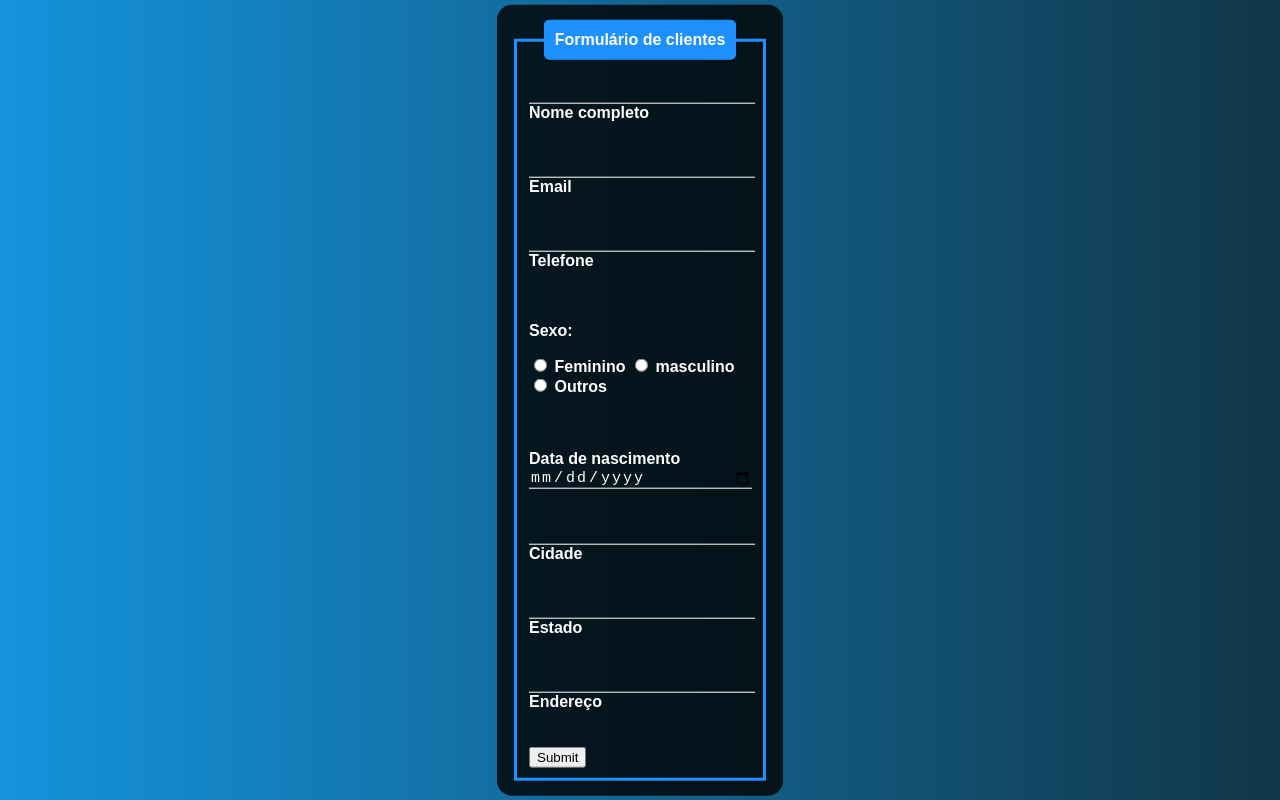
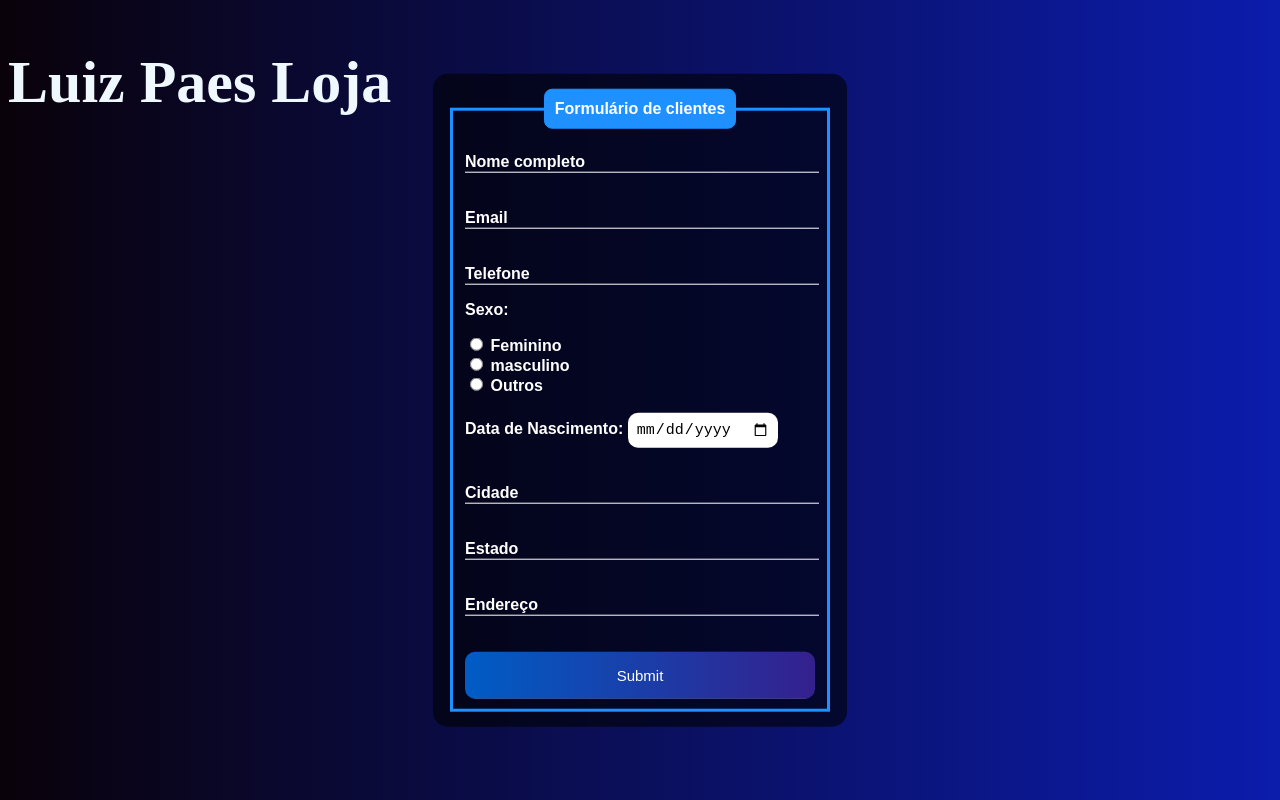
Before and after one commit to LuuizPaes/Formulario, a plain HTML site: page index.html in a window 1280 px wide. Drawn offline with Linux system fonts and the light colour scheme; a web font is replaced by a local one.

Commit message:
finalizacao do formulario

```diff
--- a/index.html
+++ b/index.html
@@ -1,70 +1,75 @@
 <!DOCTYPE html>
-<html lang="en">
+<html lang="pt-BR">
   <head>
     <meta charset="UTF-8" />
-    <meta http-equiv="X-UA-Compatible" content="IE=edge" />
-    <meta name="viewport" content="width=device-width, initial-scale=1.0" />
+    <meta http-equiv="X-UA-Compatible" content="IE=edge">
+    <meta name="viewport" content="width=device-width, initial-scale=1.0">
+    <link rel="apple-touch-icon" sizes="180x180" href="imagens/apple-touch-icon.png">
+<link rel="icon" type="image/png" sizes="32x32" href="imagens/favicon-32x32.png">
+<link rel="icon" type="image/png" sizes="16x16" href="imagens/favicon-16x16.png">
+<link rel="manifest" href="/site.webmanifest">
     <link rel="stylesheet" href="style.css">
+
     <title>formulário</title>
+
   </head>
   <body>
+<h1>Luiz Paes Loja</h1>
     <div class="box">
       <form action="">
         <fieldset>
-          <legend> <b>Formulário de clientes</b></legend><b>
+          <legend><b>Formulário de clientes</b></legend><b>
             <br>
             <div class="inputBox">
               <input type="text" name="nome" id="nome" class="inputUser" required>
-              <label for="Nome">Nome completo</label>
+              <label for="Nome" class="labelInput">Nome completo</label>
               </div>
               <br><br>
               <div class="inputBox">
                 <input type="e-mail" name="email" id="email" class="inputUser" required>
-                <label for="email">Email</label>
+                <label for="email" class="labelInput">Email</label>
                 </div>
                 <br><br>
                 <div class="inputBox">
                   <input type="tel" name="telefone" id="telefone" class="inputUser" required>
-                  <label for="telefone">Telefone</label>
+                  <label for="telefone"class="labelInput">Telefone</label>
                   </div>
-                  <br><br>
                   <p>Sexo:</p>
                   <input type="radio" id="feminino" name="genero" value="feminino" required>
                   <label for="feminino">Feminino</label>
+                  <br>
                   <input type="radio" id="masculino" name="genero" value="masculino" required>
                   <label for="masculino">masculino</label>
+                  <br>
                   <input type="radio" id="outros" name="genero" value="outros" required>
                   <label for="outros">Outros</label>
-                  <br><br><br><br>
-                  <div class="inputBox">
-                  <label for="data_nascimento"><b>Data de nascimento</b></label>
-                  <input type="date" name="data_nascimento" id="data_nascimento" class="inputUser" required>
-                  </div>
                   <br><br>
+
+                  <label for="data_nascimento"><b>Data de Nascimento:</b></label>
+                  <input type="date" name="data_nascimento" id="data_nascimento"  required>
+                  <br><br><br>
+
                   <div class="inputBox">
 
                   <input type="text" name="cidade" id="cidade" class="inputUser" required>
-                <label for="cidade">Cidade</label>
+                <label for="cidade"class="labelInput">Cidade</label>
               </div>
               <br><br>
               <div class="inputBox">
                 <input type="text" name="estado" id="estado" class="inputUser" required>
-                <label for="estado">Estado</label>
+                <label for="estado"class="labelInput">Estado</label>
               </div>
               <br><br>
               <div class="inputBox">
                 <input type="text" name="endereco" id="endereco" class="inputUser" required>
-                <label for="endereco">Endereço</label>
+                <label for="endereco"class="labelInput">Endereço</label>
               </div>
               <br><br>
                   <input type="submit" name="submit" id="submit">
 
+                </fieldset>
+              </form>
 
             </div>
-
-
-        </fieldset>
-      </form>
-    </div>
-  </body>
-</html>
+          </body>
+        </html>
--- a/style.css
+++ b/style.css
@@ -1,25 +1,31 @@
+@import url('https://fonts.googleapis.com/css2?family=The+Nautigal&display=swap');
+
 body {
   font-family: Arial, Helvetica, sans-serif;
   background-image: linear-gradient(
     to right,
-    rgb(20, 147, 220),
-    rgb(17, 54, 71)
+    rgb(9, 2, 10),
+    rgb(12, 28, 172)
   );
-  overflow: scroll;
 }
-
+h1 {
+  color: #F0F8FF;
+  font-family: The Nautigal;
+  position: absolute;
+  font-size: 60px;
+}
 .box {
+  color: white;
   position: absolute;
-  display: flex;
   top: 50%;
   left: 50%;
   transform: translate(-50%, -50%);
-  background-color: rgba(0, 0, 0, 0.8);
+  background-color: rgba(0, 0, 0, 0.6);
   padding: 15px;
   border-radius: 15px;
-  width: 20%;
-  color: white;
+  width: 30%;
 }
+
 fieldset {
   border: 3px solid dodgerblue;
 }
@@ -29,8 +35,9 @@ legend {
   padding: 10px;
   text-align: center;
   background-color: dodgerblue;
-  border-radius: 5px;
+  border-radius: 8px;
 }
+
 .inputBox {
   position: relative;
 }
@@ -45,3 +52,44 @@ legend {
   width: 100%;
   letter-spacing: 2px;
 }
+.labelInput {
+  position: absolute;
+  top: 0px;
+  left: 0px;
+  pointer-events: none;
+  transition: 0.5s;
+}
+.inputUser:focus ~ .labelInput,
+.inputUser:valid ~ .labelInput {
+  top: -20px;
+  font-size: 12px;
+  color: dodgerblue;
+}
+
+#data_nascimento{
+  border: none;
+  padding: 8px;
+  border-radius: 10px;
+  outline: none;
+  font-size: 15px;
+}
+#submit{
+  background-image: linear-gradient(
+    to right,
+    rgb(0, 92, 197),
+    rgb(52, 32, 141)
+  );
+  width: 100%;
+  border: none;
+  padding: 15px;
+  color: white;
+  font-size: 15px;
+  cursor: pointer;
+  border-radius: 10px;
+}
+#submit:hover{
+  background-image: linear-gradient(
+    to right,
+    rgb(0, 80, 172),
+    rgb(80, 19, 195)
+}
```
Also changed, not shown: Imagens/android-chrome-192x192.png (added), Imagens/android-chrome-512x512.png (added), Imagens/apple-touch-icon.png (added), Imagens/favicon-16x16.png (added), Imagens/favicon-32x32.png (added), favicon.ico (added), site.webmanifest (added).
